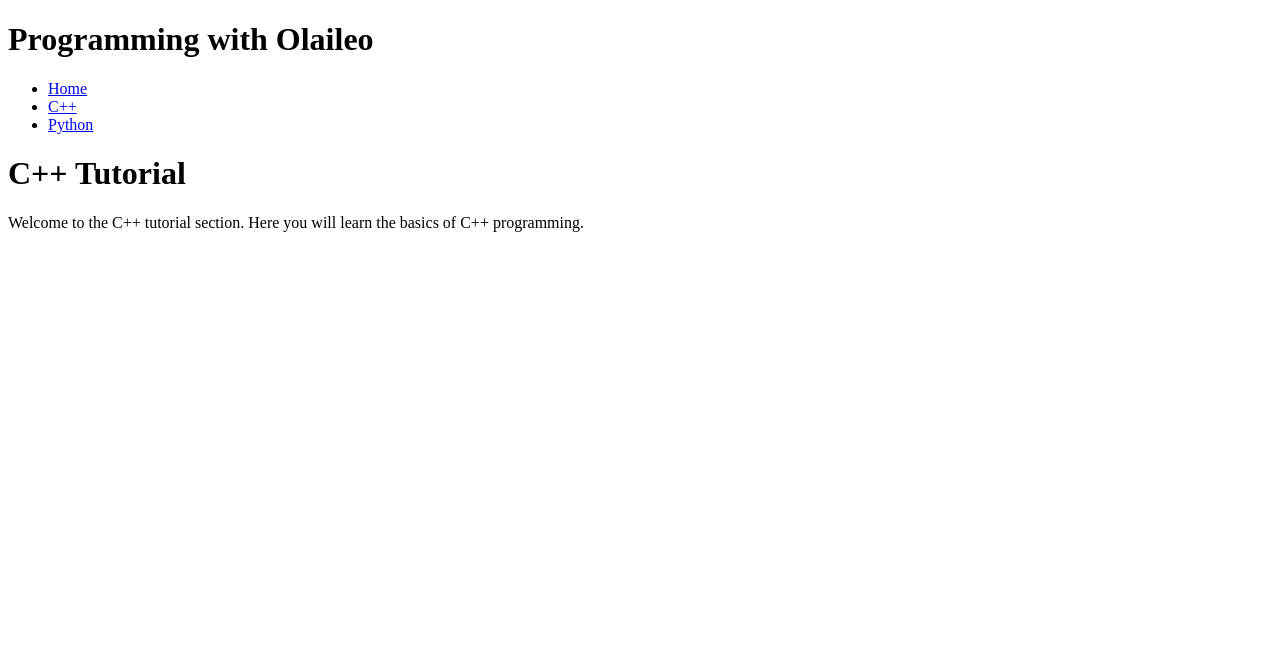
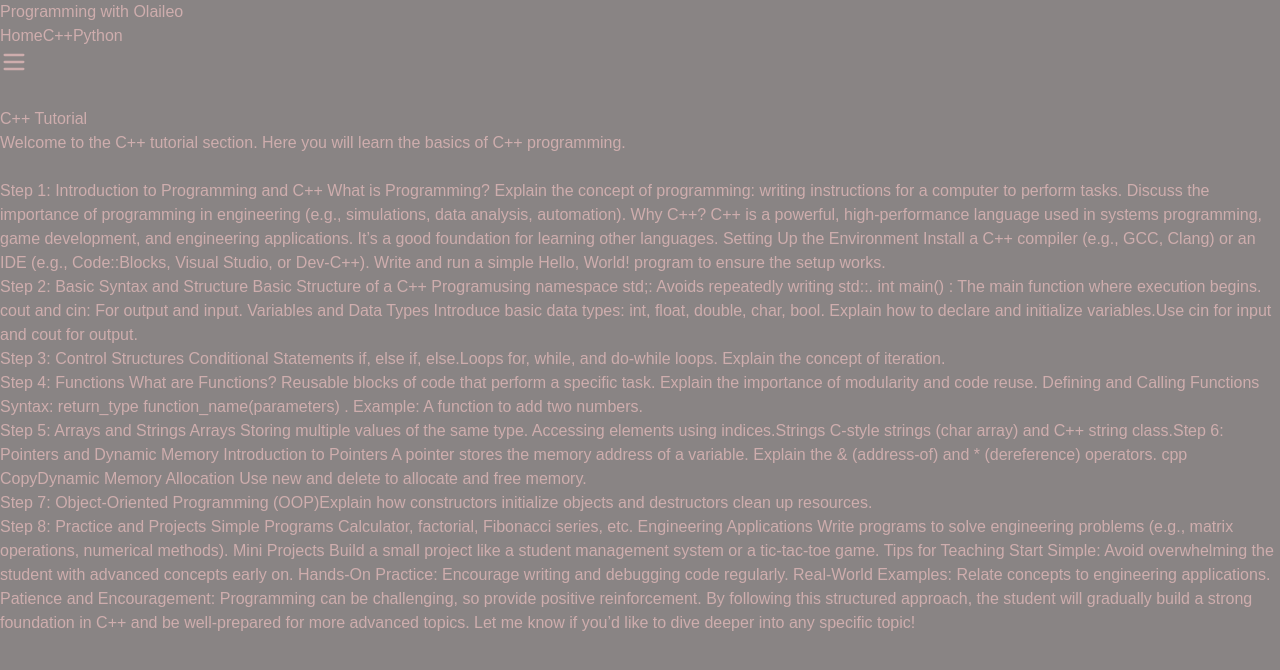
Before and after one commit to OlaileoKH/programming-tutorial, a Next.js app: page /cpp in a window 1280 px wide. Shown: the top 670 px of the page. Built offline with nearby package versions, Linux system fonts and the light colour scheme.

Commit message:
first changes

```diff
--- a/src/app/(main)/cpp/page.tsx
+++ b/src/app/(main)/cpp/page.tsx
@@ -1,8 +1,231 @@
 export default function CppPage() {
   return (
     <div>
-      <h1 className="text-2xl font-bold mb-4">C++ Tutorial</h1>
-      <p>Welcome to the C++ tutorial section. Here you will learn the basics of C++ programming.</p>
+      <h1 className="text-2xl text-black font-bold mb-4">C++ Tutorial</h1>
+      <p className="text-black">Welcome to the C++ tutorial section. Here you will learn the basics of C++ programming.</p>
+      <br></br>
+      <p className="text-black">Step 1: Introduction to Programming and C++
+What is Programming?
+
+Explain the concept of programming: writing instructions for a computer to perform tasks.
+
+Discuss the importance of programming in engineering (e.g., simulations, data analysis, automation).
+
+Why C++?
+
+C++ is a powerful, high-performance language used in systems programming, game development, and engineering applications.
+
+It’s a good foundation for learning other languages.
+
+Setting Up the Environment
+
+Install a C++ compiler (e.g., GCC, Clang) or an IDE (e.g., Code::Blocks, Visual Studio, or Dev-C++).
+
+Write and run a simple Hello, World! program to ensure the setup works.
+
+
+{/* #include <iostream>
+using namespace std;
+
+int main() {
+    cout << "Hello, World!" << endl;
+    return 0;
+} */}
+</p><p className="text-black">
+Step 2: Basic Syntax and Structure
+Basic Structure of a C++ Program
+
+{/* #include <iostream>: Header file for input/output. */}
+
+using namespace std;: Avoids repeatedly writing std::.
+
+int main() {}: The main function where execution begins.
+
+cout and cin: For output and input.
+
+Variables and Data Types
+
+Introduce basic data types: int, float, double, char, bool.
+
+Explain how to declare and initialize variables.
+
+
+{/* int age = 20;
+float height = 5.9;
+char grade = 'A';
+bool isStudent = true;
+Input and Output */}
+
+Use cin for input and cout for output.
+
+
+{/* int num;
+cout << "Enter a number: ";
+cin >> num;
+cout << "You entered: " << num << endl; */}
+</p>
+<p className="text-black">
+Step 3: Control Structures
+Conditional Statements
+
+if, else if, else.
+
+{/* Relational and logical operators (==, !=, >, <, &&, ||). */}
+
+
+{/* int num;
+cout << "Enter a number: ";
+cin >> num;
+
+if (num > 0) {
+    cout << "Positive number" << endl;
+} else if (num < 0) {
+    cout << "Negative number" << endl;
+} else {
+    cout << "Zero" << endl;
+} */}
+Loops
+
+for, while, and do-while loops.
+
+Explain the concept of iteration.
+
+
+{/* for (int i = 1; i <= 5; i++) {
+    cout << i << endl;
+} */}
+</p>
+<p className="text-black">
+Step 4: Functions
+What are Functions?
+
+Reusable blocks of code that perform a specific task.
+
+Explain the importance of modularity and code reuse.
+
+Defining and Calling Functions
+
+Syntax: return_type function_name(parameters) {}.
+
+Example: A function to add two numbers.
+
+
+{/* int add(int a, int b) {
+    return a + b;
+}
+
+int main() {
+    int result = add(5, 3);
+    cout << "Sum: " << result << endl;
+    return 0;
+} */}
+</p>
+<p className="text-black">
+Step 5: Arrays and Strings
+Arrays
+
+Storing multiple values of the same type.
+
+Accessing elements using indices.
+
+
+{/* int numbers[5] = {1, 2, 3, 4, 5};
+cout << numbers[0] << endl; // Output: 1 */}
+Strings
+
+C-style strings (char array) and C++ string class.
+
+
+{/* string name = "John";
+cout << "Hello, " << name << endl; */}
+Step 6: Pointers and Dynamic Memory
+Introduction to Pointers
+
+A pointer stores the memory address of a variable.
+
+Explain the & (address-of) and * (dereference) operators.
+
+cpp
+Copy
+{/* // int num = 10;
+// int* ptr = &num;
+// cout << "Value: " << *ptr << endl; // Output: 10 */}
+Dynamic Memory Allocation
+
+Use new and delete to allocate and free memory.
+
+
+</p>
+<p className="text-black">
+Step 7: Object-Oriented Programming (OOP)
+{/* // int* arr = new int[5]; // Allocate memory for 5 integers
+// delete[] arr; // Free memory
+
+Classes and Objects
+
+Explain the concept of classes (blueprints) and objects (instances).
+
+Define a simple class with attributes and methods.
+
+cpp
+Copy */}
+{/* // class Student {
+// public:
+//     string name;
+//     int age;
+
+//     void display() {
+//         cout << "Name: " << name << ", Age: " << age << endl;
+//     }
+// };
+
+// int main() {
+//     Student s1;
+//     s1.name = "Alice";
+//     s1.age = 20;
+//     s1.display();
+//     return 0;
+// }
+// Constructors and Destructors */}
+
+Explain how constructors initialize objects and destructors clean up resources.
+
+
+{/* // class Student {
+// public:
+//     Student(string n, int a) {
+//         name = n;
+//         age = a;
+//     }
+//     ~Student() {
+//         cout << "Object destroyed" << endl;
+//     }
+// }; */}
+</p>
+<p className="text-black">
+Step 8: Practice and Projects
+Simple Programs
+
+Calculator, factorial, Fibonacci series, etc.
+
+Engineering Applications
+
+Write programs to solve engineering problems (e.g., matrix operations, numerical methods).
+
+Mini Projects
+
+Build a small project like a student management system or a tic-tac-toe game.
+
+Tips for Teaching
+Start Simple: Avoid overwhelming the student with advanced concepts early on.
+
+Hands-On Practice: Encourage writing and debugging code regularly.
+
+Real-World Examples: Relate concepts to engineering applications.
+
+Patience and Encouragement: Programming can be challenging, so provide positive reinforcement.
+
+By following this structured approach, the student will gradually build a strong foundation in C++ and be well-prepared for more advanced topics. Let me know if you’d like to dive deeper into any specific topic!</p>
     </div>
   );
 }
--- a/src/app/(main)/layout.tsx
+++ b/src/app/(main)/layout.tsx
@@ -12,6 +12,7 @@ export default function RootLayout({
       <head><title>Programming with Olaileo</title></head>
       <body>
     <Header title={title}></Header>
+    <br></br>
         <main className="pt-20 p-4">{children}</main>
       </body>
     </html>
--- a/src/app/globals.css
+++ b/src/app/globals.css
@@ -1,5 +1,45 @@
-.bg{
-    background: rgb(219, 219, 253);
-    background-color:rgb(219, 219, 253);
-    background-blend-mode: color;
+@tailwind base;
+@tailwind components;
+@tailwind utilities;
+
+
+:root {
+  --background: #898484;
+  --foreground: #ceadad;
 }
+
+@media (prefers-color-scheme: dark) {
+  :root {
+    --background: bg-gradient-to-b from-cyan-500 to-blue-500;
+    --foreground: #ededed;
+  }
+}
+
+body {
+  color: var(--foreground);
+  background: var(--background)!important;
+  font-family: Arial, Helvetica, sans-serif;
+  transition: background 0.3s ease-in-out, color 0.3s ease-in-out;
+
+}
+/* .bg-blur {
+  backdrop-filter: blur(100px);
+  background-color: rgba(59, 63, 73, 0.5);
+} */
+
+.header {
+    position: fixed;
+    top: 0;
+    left: 0;
+    right: 0;
+    width: 100%;
+    padding: 1rem;
+    background-color: rgba(240, 240, 240, 0.5);
+    color: #333;
+    display: flex;
+    justify-content: space-between;
+    align-items: center;
+    box-shadow: 0 2px 4px rgba(0, 0, 0, 0.1);
+    backdrop-filter: blur(10px);
+    z-index: 1000;
+  }
--- a/src/components/Header.tsx
+++ b/src/components/Header.tsx
@@ -1,30 +1,30 @@
+'use client';
 import Link from 'next/link';
+import { Menu, X } from "lucide-react"; // Import menu icons
+import React, { useState } from "react";
+export default function Header({ title }: { title: string }) {
+  const [isMenuOpen, setIsMenuOpen] = useState(false); // Menu state
+  return (
+    <header className=" font-mono text-white p-4 fixed top-0 left-0 w-full z-50 bg-gradient-to-r from-blue-500 to-blue-800 shadow-md flex justify-between items-center">
+  <h1 className="text-3xl font-bold">{title}</h1>
+  <nav className="hidden md:flex space-x-7">
 
-export default function Header({ title }: { title: string }) {
-  return (
-    <header className="bg-blue-600 text-white p-4 fixed top-0 left-0 w-full z-50 shadow-md">
-      <div className="container mx-auto flex justify-between items-center">
-        <h1 className="text-2xl font-bold">{title}</h1>
-        <nav>
-          <ul className="flex space-x-4">
-            <li>
-              <Link href="/" className="hover:text-blue-200">
-                Home
-              </Link>
-            </li>
-            <li>
-              <Link href="/cpp" className="hover:text-blue-200">
-                C++
-              </Link>
-            </li>
-            <li>
-              <Link href="/python" className="hover:text-blue-200">
-                Python
-              </Link>
-            </li>
-          </ul>
-        </nav>
-      </div>
-    </header>
+      <Link href="/" className="text-white hover:text-black transition duration-300 ease-in-out">Home</Link>
+      <Link href="/cpp" className="text-white hover:text-black transition duration-300 ease-in-out">C++</Link>
+      <Link href="/python" className="text-white hover:text-black transition duration-300 ease-in-out">Python</Link>
+
+  </nav>
+  <button className="md:hidden focus:outline-none hover:text-black transition duration-300 ease-in-out" onClick={() => setIsMenuOpen(!isMenuOpen)}>
+    {isMenuOpen ? <X size={28} /> : <Menu size={28} />}
+  </button>
+  {isMenuOpen && (
+    <nav className="md:hidden text-center space-y-4 py-4">
+        <Link href="/" className="text-white hover:text-black transition duration-300 ease-in-out block py-2">Home</Link>
+        <Link href="/cpp" className="text-white hover:text-black transition duration-300 ease-in-out block py-2">C++</Link>
+        <Link href="/python" className="text-white hover:text-black transition duration-300 ease-in-out block py-2">Python</Link>
+    </nav>
+  )}
+</header>
+
   );
-}
+};
```
Also changed, not shown: src/app/(main)/page.tsx (+9 -10 lines), src/components/Navbar.tsx (deleted, +0 -25 lines).
